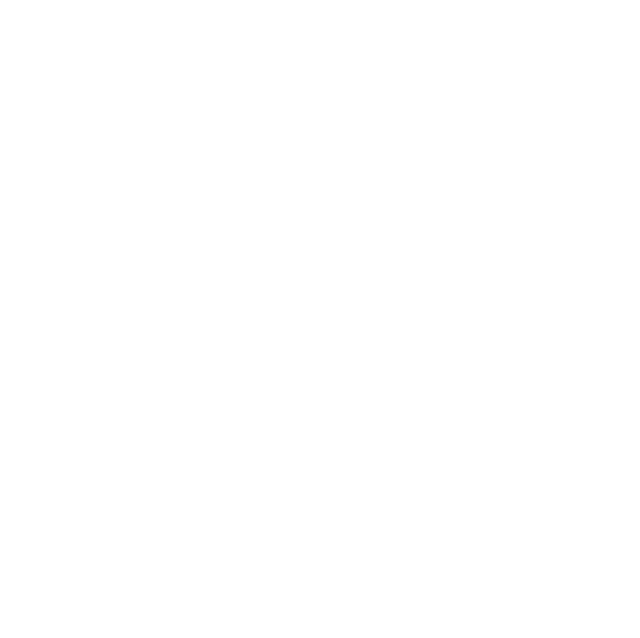
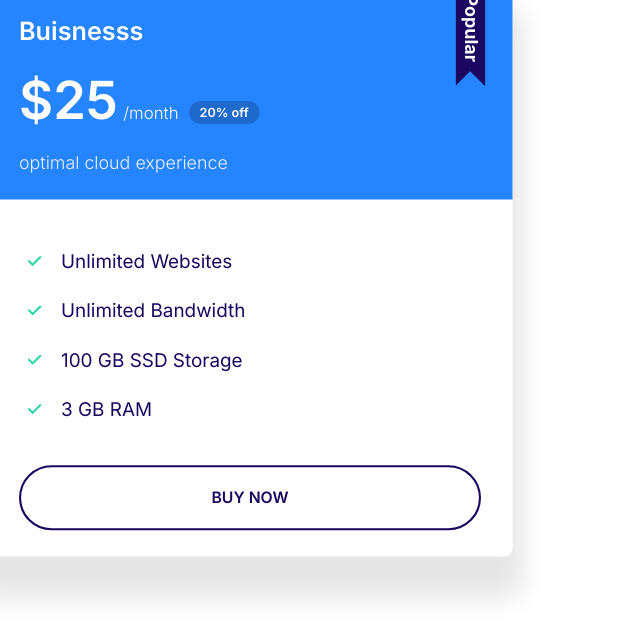
Before and after one commit to ali-shiekh16/moshified, a plain HTML site: page index.html in a window 1280 px wide. Shown: the whole page, without its empty margins (0-640 px from the left). Drawn offline with Linux system fonts and the light colour scheme.

Commit message:
Seggregated plans component from card component.

```diff
--- a/css/style.css
+++ b/css/style.css
@@ -157,15 +157,20 @@ a {
   margin-left: 5rem;
 }
 
+/* list tick */
+
 .list--tick {
   font-size: 2.2rem;
   list-style-image: url(../images/icons/tick.svg);
 }
 
 .list--tick .list__item {
-  margin-bottom: 2rem;
   margin-left: 3rem;
   padding-left: 1rem;
+}
+
+.list--tick .list__item:not(:last-child) {
+  margin-bottom: 2rem;
 }
 
 @media screen and (min-width: 1024px) {
@@ -319,9 +324,9 @@ a {
 /* Cards */
 
 .card {
-  box-shadow: 0 20px 30px rgba(0, 0, 0, 0.1);
-  padding: 1.5rem 3rem;
   border-radius: 8px;
+  box-shadow: 0 0px 30px 10px rgba(0, 0, 0, 0.1);
+  transition: all 0.2s;
 }
 
 .card--primary .card__header {
@@ -336,34 +341,52 @@ a {
 
 .card__header {
   border-radius: 8px 8px 0 0;
-  margin: -1.5rem -3rem;
-  padding: 1rem 2rem;
-  position: relative;
 }
 
 .card__header * {
   color: inherit;
 }
 
-.card__title {
+.card__body,
+.card__header {
+  padding: 1.5rem 3rem;
+}
+
+.card__header {
+  padding: 0.5rem 3rem;
+}
+
+/* Plan */
+.plan {
+  max-width: 50rem;
+  position: relative;
+  transition: all 0.2s;
+}
+
+.plan:hover .card {
+  box-shadow: 0 30px 25px 10px rgba(0, 0, 0, 0.1);
+  transform: scale(1.05);
+}
+
+.plan__title {
   font-size: 2.4rem;
   font-weight: 600;
 }
 
-.card__price {
+.plan__price {
   display: inline-block;
   font-size: 5rem;
   font-weight: 600;
   margin-top: 0;
 }
 
-.card__billing-cycle {
+.plan__billing-cycle {
   font-size: 2rem;
   font-weight: 300;
   margin-left: 0.5rem;
 }
 
-.card__tagline {
+.plan__tagline {
   color: rgba(255, 255, 255, 0.9);
   display: block;
   font-size: 2rem;
@@ -371,16 +394,16 @@ a {
   padding: 0;
 }
 
-.card .badge {
+.plan .badge {
   margin: 0 0.5rem;
   transform: translateY(-0.2rem);
 }
 
-.card .list {
-  padding-top: 3rem;
+.plan .list {
+  margin: 3rem 0;
 }
 
-.card--popular .card__header::before {
+.plan--popular .card__header::before {
   content: url('/images/icons/popular.svg');
   position: absolute;
   right: 2rem;
@@ -389,19 +412,19 @@ a {
 }
 
 @media screen and (min-width: 1024px) {
-  .card__billing-cycle {
+  .plan__billing-cycle {
     font-size: 1.6rem;
   }
 
-  .card__tagline {
+  .plan__tagline {
     font-size: 1.7rem;
   }
 
-  .card__header {
+  .plan__header {
     padding: 1px 3rem;
   }
 
-  .card--popular .card__header::before {
+  .plan--popular .card__header::before {
     width: 4rem;
   }
 }
@@ -763,3 +786,5 @@ a {
     grid-template-columns: repeat(auto-fit, minmax(10rem, 2fr));
   }
 }
+
+/* Plan Block  */
--- a/index.html
+++ b/index.html
@@ -14,7 +14,28 @@
     <title>Moshified</title>
   </head>
   <body>
-    </section>
+    <div class="plan plan--popular">
+      <div class="card card--primary">
+        <header class="card__header">
+          <h2 class="plan__title">Buisnesss</h2>
+          <h3 class="plan__price">
+            $25<span class="plan__billing-cycle">/month</span>
+          </h3>
+          <div class="badge badge--dark badge--small">20% off</div>
+          <p class="plan__tagline">optimal cloud experience</p>
+        </header>
+        <div class="card__body">
+          <ul class="list list--tick">
+            <li class="list__item">Unlimited Websites</li>
+            <li class="list__item">Unlimited Bandwidth</li>
+            <li class="list__item">100 GB SSD Storage</li>
+            <li class="list__item">3 GB RAM</li>
+          </ul>
+          <button class="btn btn--outlined btn--block">buy now</button>
+        </div>
+      </div>
+    </div>
+
     <script src="js/main.js"></script>
   </body>
 </html>
```
Also changed, not shown: components/cards.html (+8 -17 lines), components/plans.html (added, +21 -0 lines).
